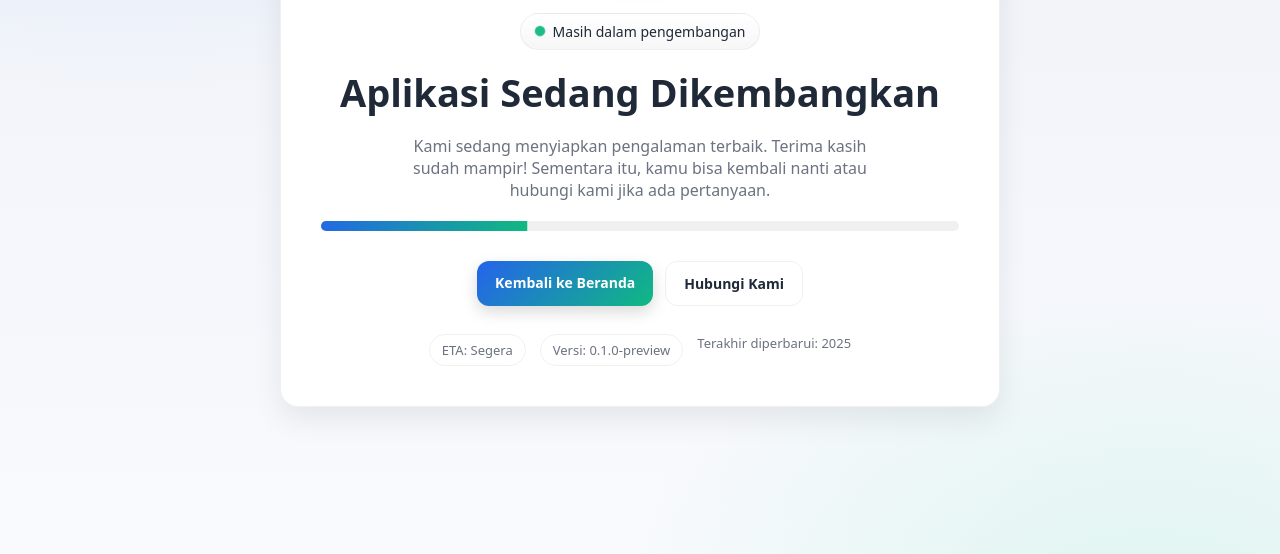
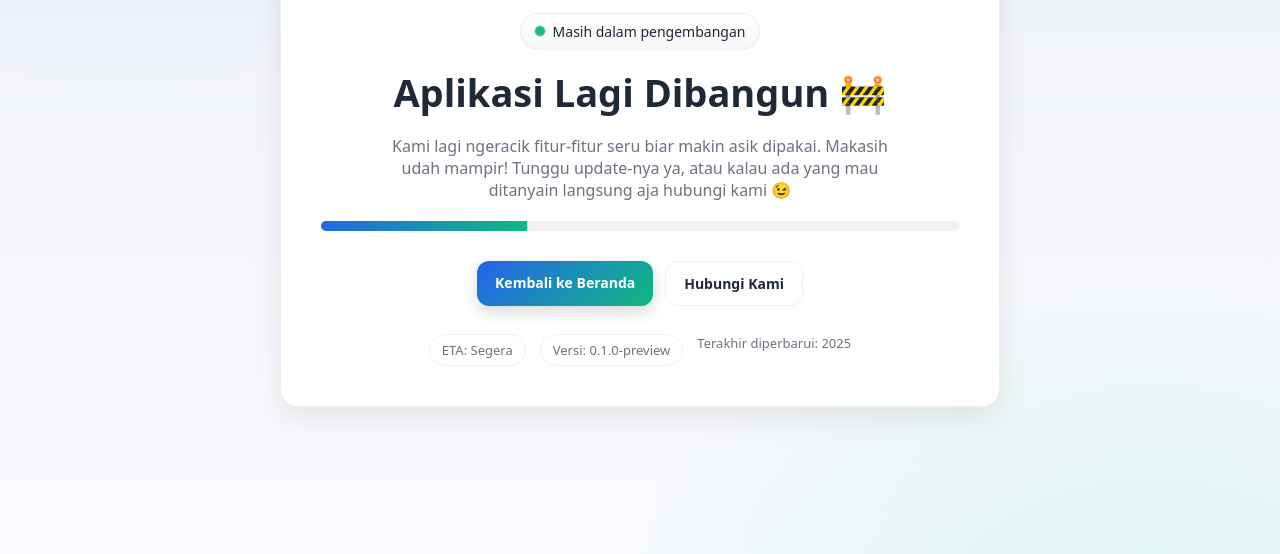
Before and after one commit to gifary10/pengembangan, a plain HTML site: page index.html in a window 1280 px wide. Shown: the part 246-800 px from the top of the page. Drawn offline with Linux system fonts and the light colour scheme.

Commit message:
Update index.html

```diff
--- a/index.html
+++ b/index.html
@@ -231,9 +231,9 @@
         Masih dalam pengembangan
       </span>
 
-      <h1>Aplikasi Sedang Dikembangkan</h1>
-      <p>Kami sedang menyiapkan pengalaman terbaik. Terima kasih sudah mampir!
-        Sementara itu, kamu bisa kembali nanti atau hubungi kami jika ada pertanyaan.</p>
+      <h1>Aplikasi Lagi Dibangun 🚧</h1>
+<p>Kami lagi ngeracik fitur-fitur seru biar makin asik dipakai.
+Makasih udah mampir! Tunggu update-nya ya, atau kalau ada yang mau ditanyain langsung aja hubungi kami 😉</p>
 
       <!-- progress -->
       <div class="progress" role="progressbar">
@@ -242,8 +242,8 @@
 
       <!-- buttons -->
       <div class="cta">
-        <a class="btn btn-primary" href="/">Kembali ke Beranda</a>
-        <a class="btn btn-ghost" href="mailto:admin@example.com">Hubungi Kami</a>
+        <a class="btn btn-primary" href="https://gifary10.github.io/isr-login-access/">Kembali ke Beranda</a>
+        <a class="btn btn-ghost" href="mailto:gifarysetia10@gmail.com">Hubungi Kami</a>
       </div>
 
       <!-- meta -->
```
